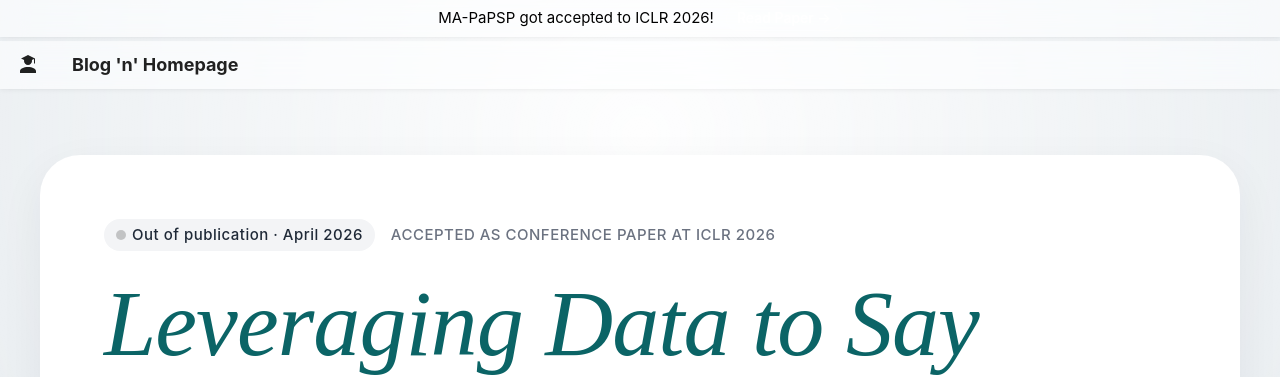
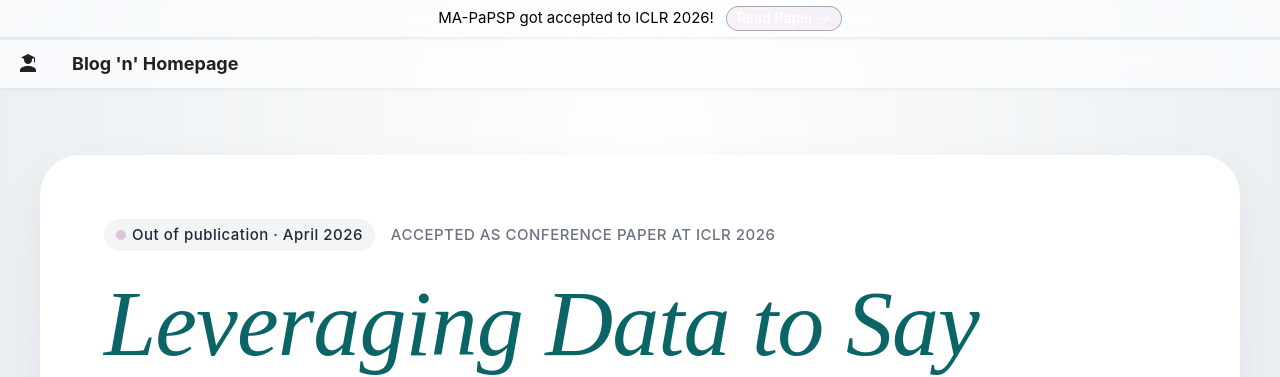
Before and after one commit to kingston-aditya/kingston-aditya.github.io, an MkDocs documentation site: the page built from docs/2026-02-05-retrieval.md, in a window 1280 px wide. Shown: the top 377 px of the page. Built offline with MkDocs 1.6.1 and Material for MkDocs 9.7.7, drawn with Linux system fonts in a browser that asks for light colours; some web fonts are replaced.

Commit message:
making final changes 3d

```diff
--- a/docs/stylesheets/extra.css
+++ b/docs/stylesheets/extra.css
@@ -61,9 +61,9 @@
   font-size: 0.7rem !important;
   font-weight: 500 !important;
   padding: 3px 10px !important;
-  border: 1px solid rgba(255, 255, 255, 0.3) !important;
+  border: 1px solid rgba(0, 0, 0, 0.3) !important;
   border-radius: 50px !important;
-  background-color: rgba(255, 255, 255, 0.05) !important;
+  background-color: rgba(128, 0, 128, 0.05) !important;
   transition: all 0.2s ease-in-out;
 }
 
@@ -75,7 +75,7 @@
 
 .md-header {
   position: fixed; /* or position: sticky; */
-  top: 41px !important;
+  top: 40px !important;
   width: 100%;
   z-index: 100; /* Makes sure it stays on top of page content */
 
@@ -495,7 +495,7 @@
 .dot {
   width: 10px !important;
   height: 10px !important;
-  background-color: rgba(0, 0, 0, 0.2) !important;
+  background-color: rgba(128, 0, 128, 0.2) !important;
   border-radius: 50% !important;
   display: inline-block !important;
   cursor: pointer !important;
@@ -913,7 +913,8 @@
   font-size: 0.91rem !important;
   color: #4b5563 !important; /* This keeps the primary text / commas dark */
   line-height: 1.4;
-  margin: 0 0 16px 0 !important;
+  margin: 0 0 24px 0 !important;
+  margin-right: 24px !important;
 /*  margin-bottom: 24px !important;*/
 }
 
```
Also changed, not shown: docs/index.md (+1 -1 lines).
